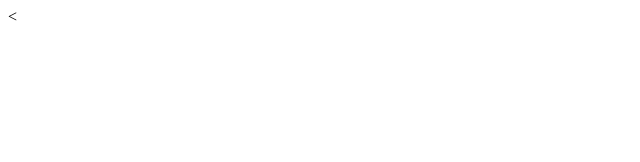
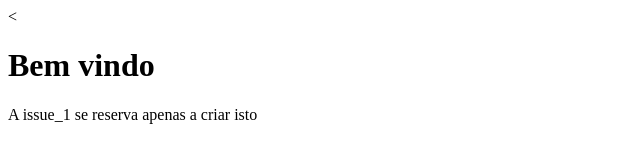
Before and after one commit to davidcorbetta/escola-de-ti, a plain HTML site: page nivelamento-git/index.html in a window 1280 px wide. Shown: the whole page, without its empty margins (0-640 px from the left). Drawn offline with Linux system fonts and the light colour scheme.

Commit message:
issue_1 - Adicionar mensagem de bem vindo

```diff
--- a/nivelamento-git/index.html
+++ b/nivelamento-git/index.html
@@ -4,6 +4,8 @@
 	<title>	</title>
 </head>
 <body>
+	<h1> Bem vindo </h1>
+	<p>A issue_1 se reserva apenas a criar isto</p>
 
 </body>
 </html>
```
